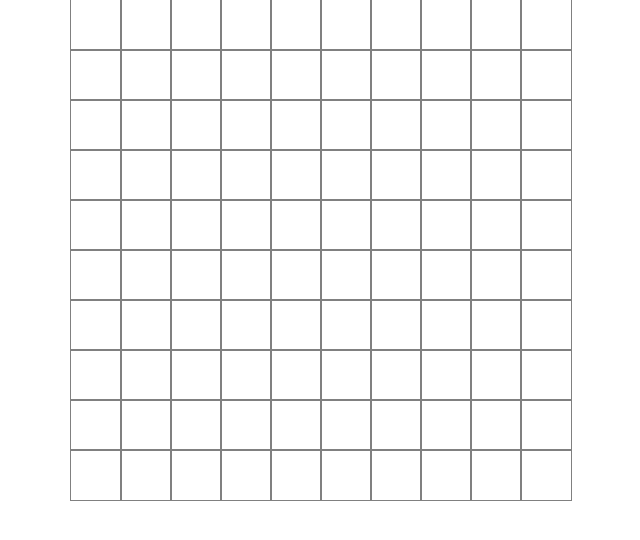
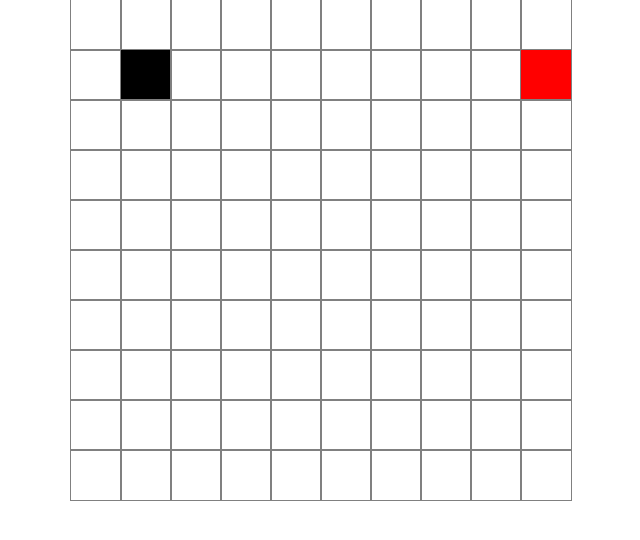
Before and after one commit to Ekkawin/snakegame-Intern, a Next.js app: page / in a window 1280 px wide. Shown: the top 540 px of the page, without its empty margins (319-959 px from the left). Built offline with nearby package versions, Linux system fonts and the light colour scheme.

Commit message:
head in food position

```diff
--- a/pages/index.tsx
+++ b/pages/index.tsx
@@ -1,23 +1,51 @@
 import { useState, useEffect } from 'react';
 import { SnakeContainer } from 'components/snakeContainer';
-const keypress = (e) => {
-  console.log('WORKING');
-
-  console.log(e);
-};
+import { Head } from 'next/document';
 
 export default () => {
   const [row, setRow] = useState(10);
   const [col, setCol] = useState(10);
   const [grid, setGrid] = useState([]);
+  const [snakeHead, setSnakeHead] = useState({
+    rows: 1,
+    cols: 1,
+  });
+  const [food, setFood] = useState({
+    rows: 1,
+    cols: 9,
+  });
+
+  const gridType = (r, c) => {
+    if (food?.rows === r && food?.cols === c) return 'foodposition';
+    if (snakeHead?.rows === r && snakeHead?.cols === c) return 'headposition';
+    else return null;
+  };
+
   const item = grid.map((e) => {
+    console.log(e);
+    console.log(e.propItem);
+
     return (
-      <div className="snakegrid-item" key={e.rols + e.cols}>
+      <div
+        className={
+          e.propItem ? `${e.propItem}` + ' snakegrid-item' : 'snakegrid-item'
+        }
+        key={e.rols + e.cols}
+      >
         {' '}
       </div>
     );
   });
+
   useEffect(() => {
+    setFood({
+      rows: 1,
+      cols: 1,
+    });
+    setSnakeHead({
+      rows: 1,
+      cols: 9,
+    });
     const initialgrid = [];
     for (let rows = 0; rows < row; rows++) {
       console.log(rows);
@@ -26,6 +54,7 @@ export default () => {
         initialgrid.push({
           rows,
           cols,
+          propItem: gridType(rows, cols),
         });
       }
     }
@@ -34,15 +63,11 @@ export default () => {
       console.log(e);
     });
   }, []);
-  console.log(grid);
+  console.log(food);
 
   return (
-    <div onKeyPress={(e) => console.log('hi')}>
-      <SnakeContainer onKeyDown={keypress}>
-        <div className="snakegrid" onKeyDown={(e) => console.log(e)}>
-          {item}
-        </div>
-      </SnakeContainer>
-    </div>
+    <SnakeContainer>
+      <div className="snakegrid">{item}</div>
+    </SnakeContainer>
   );
 };
--- a/public/style.css
+++ b/public/style.css
@@ -17,3 +17,12 @@
   width: 50px;
   height: 50px;
 }
+.foodposition {
+  background-color: red;
+}
+.headposition {
+  background-color: black;
+}
+.snaketail {
+  background-color: gray;
+}
```
Also changed, not shown: public/tailwind.css.
